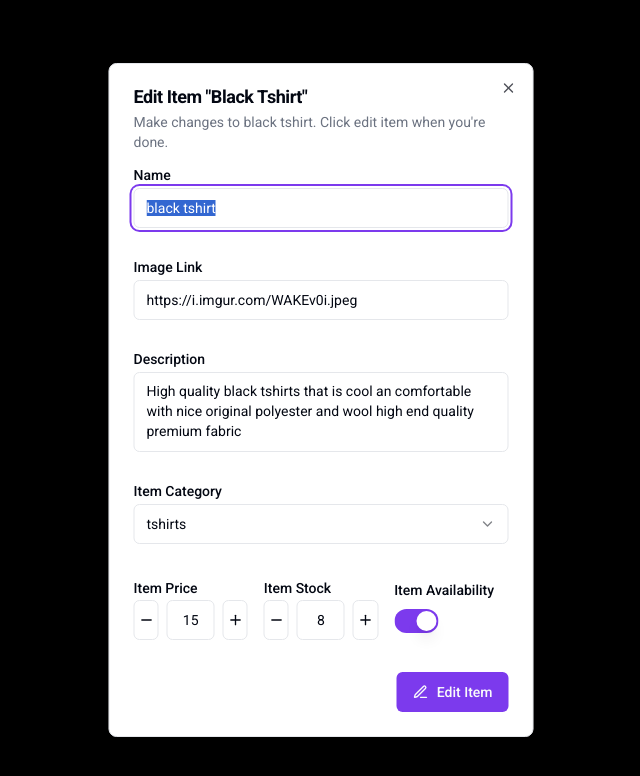
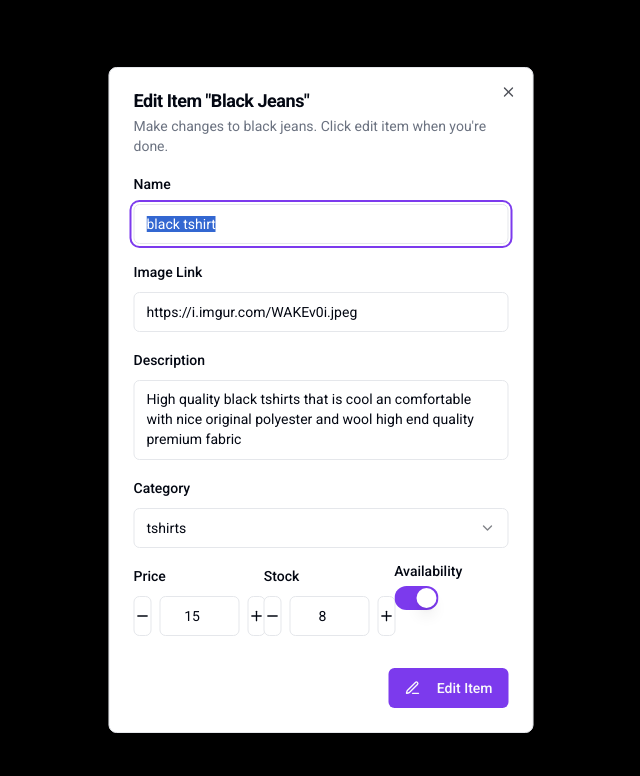
Before and after one commit to aliflikescoding/pern-inventory-app, a Next.js app in the folder frontend/: page /allitems in a window 1280 px wide. Both pictures are taken after a click on the icon 1163 px from the left and 1002 px from the top of the page. Shown: the part 602-1378 px from the top of the page, without its empty margins (319-959 px from the left). Built offline with nearby package versions, Linux system fonts and the light colour scheme; a web font is replaced by a local one.

Commit message:
Add shadcn form controls

```diff
--- a/frontend/package.json
+++ b/frontend/package.json
@@ -29,7 +29,7 @@
     "react": "19.0.0-rc-02c0e824-20241028",
     "react-chartjs-2": "^5.2.0",
     "react-dom": "19.0.0-rc-02c0e824-20241028",
-    "react-hook-form": "^7.53.1",
+    "react-hook-form": "^7.53.2",
     "recharts": "^2.13.3",
     "tailwind-merge": "^2.5.4",
     "tailwindcss-animate": "^1.0.7",
--- a/frontend/src/app/allitems/page.tsx
+++ b/frontend/src/app/allitems/page.tsx
@@ -1,6 +1,9 @@
 "use client";
 
-import React, { useState } from "react";
+import React from "react";
+import { zodResolver } from "@hookform/resolvers/zod";
+import { useForm } from "react-hook-form";
+import * as z from "zod";
 import {
   Table,
   TableBody,
@@ -8,8 +11,16 @@ import {
   TableHeader,
   TableRow,
 } from "@/components/ui/table";
+import {
+  Form,
+  FormControl,
+  FormField,
+  FormItem,
+  FormLabel,
+  FormMessage,
+} from "@/components/ui/form";
 import { allItems } from "@/app/data.js";
-import { PenLine, Box, Layers3, Trash } from "lucide-react";
+import { PenLine, Box, Layers3, Trash, Plus, Minus } from "lucide-react";
 import { Badge } from "@/components/ui/badge";
 import Image from "next/image";
 import Link from "next/link";
@@ -18,7 +29,6 @@ import AllItemsDonutChart from "@/components/all-items-donut-chart";
 import AvailDonutChart from "@/components/avail-donut-chart";
 import BarItemPrice from "@/components/bar-item-price";
 import { Input } from "@/components/ui/input";
-import { Label } from "@/components/ui/label";
 import { Button } from "@/components/ui/button";
 import { Switch } from "@/components/ui/switch";
 import { Textarea } from "@/components/ui/textarea";
@@ -30,8 +40,19 @@ import {
   SelectValue,
 } from "@/components/ui/select";
 import { categories } from "../data";
-import { Plus, Minus } from "lucide-react";
 
+// Form Schema
+const formSchema = z.object({
+  itemName: z.string().min(1, "Item name is required"),
+  imageLink: z.string().url("Must be a valid URL"),
+  itemDesc: z.string().min(1, "Description is required"),
+  itemCategory: z.string().min(1, "Category is required"),
+  price: z.number().min(0, "Price must be positive"),
+  stock: z.number().min(0, "Stock must be positive"),
+  itemAvail: z.boolean(),
+});
+
+// Rest of your interface definitions and data processing functions remain the same
 interface Item {
   item_id: number;
   item_name: string;
@@ -151,38 +172,41 @@ const getAvailabilitySummary = (items: typeof allItems) => {
 };
 
 const Items = () => {
+  const [isDialogOpen, setIsDialogOpen] = React.useState(false);
   const dataPie = processDataPie(allItems);
   const barData1 = processDataBar1(allItems);
   const dataPieAvail = getAvailabilitySummary(allItems);
   const barData2 = processDataBar2(allItems);
-  const [isDialogOpen, setIsDialogOpen] = useState(false);
-  /* form states */
-  const [itemName, setItemName] = useState("");
-  const [imageLink, setImageLink] = useState("");
-  const [itemDesc, setItemDesc] = useState("");
-  const [itemCategory, setItemCategory] = useState("");
-  const [price, setPrice] = useState(1);
-  const [stock, setStock] = useState(1);
-  const [itemAvail, setItemAvail] = useState(false);
 
-  const incrementPrice = () => {
-    setPrice(price + 1);
-  };
+  const form = useForm<z.infer<typeof formSchema>>({
+    resolver: zodResolver(formSchema),
+    defaultValues: {
+      itemName: "",
+      imageLink: "",
+      itemDesc: "",
+      itemCategory: "",
+      price: 1,
+      stock: 1,
+      itemAvail: false,
+    },
+  });
 
-  const decrementPrice = () => {
-    if (price > 0) {
-      setPrice(price - 1);
+  function onSubmit(values: z.infer<typeof formSchema>) {
+    // Handle the form submission
+    console.log(values);
+    setIsDialogOpen(false);
   }
-  };
 
-  const incrementStock = () => {
-    setStock(stock + 1);
-  };
-
-  const decrementStock = () => {
-    if (stock > 0) {
-      setStock(stock - 1);
-    }
+  const updateFormWithItem = (item: Item) => {
+    form.reset({
+      itemName: item.item_name,
+      imageLink: item.item_image_link,
+      itemDesc: item.item_desc,
+      itemCategory: item.category_name,
+      price: item.item_price,
+      stock: item.item_stock,
+      itemAvail: item.item_status,
+    });
   };
 
   return (
@@ -192,7 +216,7 @@ const Items = () => {
         <div className="flex justify-around my-3">
           <BarItemPrice data={barData2} />
           <AvailDonutChart
-            totalAvailable={dataPieAvail.totalAvailable}dark blue jeans
+            totalAvailable={dataPieAvail.totalAvailable}
             totalNotAvailable={dataPieAvail.totalNotAvailable}
           />
         </div>
@@ -281,13 +305,7 @@ const Items = () => {
                       onOpenChange={(open) => {
                         setIsDialogOpen(open);
                         if (open) {
-                          setItemName(item.item_name);
-                          setImageLink(item.item_image_link);
-                          setItemDesc(item.item_desc);
-                          setPrice(item.item_price);
-                          setStock(item.item_stock);
-                          setItemCategory(item.category_name);
-                          setItemAvail(item.item_status);
+                          updateFormWithItem(item);
                         }
                       }}
                     >
@@ -298,149 +316,206 @@ const Items = () => {
                         <DialogHeader>
                           <DialogTitle>
                             Edit Item &quot;
-                            <span className="capitalize">{itemName}</span>
+                            <span className="capitalize">{item.item_name}</span>
                             &quot;
                           </DialogTitle>
                           <DialogDescription>
-                            Make changes to {itemName}. Click edit item
+                            Make changes to {item.item_name}. Click edit item
                             when you&apos;re done.
                           </DialogDescription>
                         </DialogHeader>
-                        <div className="grid w-full max-w-sm items-center gap-1.5">
-                          <Label htmlFor="name">Name</Label>
-                          <Input
-                            type="text"
-                            id="name"
-                            placeholder="Item Name"
-                            value={itemName}
-                            onChange={(e) => setItemName(e.target.value)}
+                        <Form {...form}>
+                          <form
+                            onSubmit={form.handleSubmit(onSubmit)}
+                            className="space-y-4"
+                          >
+                            <FormField
+                              control={form.control}
+                              name="itemName"
+                              render={({ field }) => (
+                                <FormItem>
+                                  <FormLabel>Name</FormLabel>
+                                  <FormControl>
+                                    <Input placeholder="Item name" {...field} />
+                                  </FormControl>
+                                  <FormMessage />
+                                </FormItem>
+                              )}
                             />
-                        </div>
-                        <div className="grid w-full max-w-sm items-center gap-1.5 mt-4">
-                          <Label htmlFor="imageLink">Image Link</Label>
-                          <Input
-                            type="text"
-                            id="imageLink"
-                            placeholder="Image Link"
-                            value={imageLink}
-                            onChange={(e) => setImageLink(e.target.value)}
+
+                            <FormField
+                              control={form.control}
+                              name="imageLink"
+                              render={({ field }) => (
+                                <FormItem>
+                                  <FormLabel>Image Link</FormLabel>
+                                  <FormControl>
+                                    <Input placeholder="Image URL" {...field} />
+                                  </FormControl>
+                                  <FormMessage />
+                                </FormItem>
+                              )}
                             />
-                        </div>
-                        <div className="grid w-full gap-1.5 mt-4">
-                          <Label htmlFor="description">Description</Label>
+
+                            <FormField
+                              control={form.control}
+                              name="itemDesc"
+                              render={({ field }) => (
+                                <FormItem>
+                                  <FormLabel>Description</FormLabel>
+                                  <FormControl>
                                     <Textarea
-                            placeholder="Type your message here."
-                            id="description"
-                            style={{ resize: "none" }}
-                            value={itemDesc}
-                            onChange={(e) => setItemDesc(e.target.value)}
+                                      placeholder="Type your description here."
+                                      className="resize-none"
+                                      {...field}
                                     />
-                        </div>
-                        <div className="flex flex-col space-y-1.5 mt-4">
-                          <Label htmlFor="category">Item Category</Label>
-                          <Select defaultValue={itemCategory}>
-                            <SelectTrigger id="category">
-                              <SelectValue placeholder="Select Item Category" />
+                                  </FormControl>
+                                  <FormMessage />
+                                </FormItem>
+                              )}
+                            />
+
+                            <FormField
+                              control={form.control}
+                              name="itemCategory"
+                              render={({ field }) => (
+                                <FormItem>
+                                  <FormLabel>Category</FormLabel>
+                                  <Select
+                                    onValueChange={field.onChange}
+                                    defaultValue={field.value}
+                                  >
+                                    <FormControl>
+                                      <SelectTrigger>
+                                        <SelectValue placeholder="Select a category" />
                                       </SelectTrigger>
-                            <SelectContent position="popper">
-                              {categories.map((category) => {
-                                return (
+                                    </FormControl>
+                                    <SelectContent>
+                                      {categories.map((category) => (
                                         <SelectItem
                                           key={category.category_id}
-                                    value={`${category.category_name}`}
+                                          value={category.category_name}
                                         >
                                           {category.category_name}
                                         </SelectItem>
-                                );
-                              })}
+                                      ))}
                                     </SelectContent>
                                   </Select>
-                        </div>
-                        <div className="grid grid-cols-3 gap-4 w-full max-w-sm items-center gap-1.5 mt-4">
-                          <div>
-                            <Label htmlFor="price">Item Price</Label>
+                                  <FormMessage />
+                                </FormItem>
+                              )}
+                            />
+
+                            <div className="grid grid-cols-3 gap-4">
+                              <FormField
+                                control={form.control}
+                                name="price"
+                                render={({ field }) => (
+                                  <FormItem>
+                                    <FormLabel>Price</FormLabel>
+                                    <FormControl>
                                       <div className="flex items-center gap-2">
                                         <Button
+                                          type="button"
                                           variant="outline"
                                           size="icon"
-                                onClick={decrementPrice}
+                                          onClick={() =>
+                                            field.onChange(field.value - 1)
+                                          }
                                           className="h-10 w-10"
-                                aria-label="Decrease price"
                                         >
                                           <Minus className="h-4 w-4" />
                                         </Button>
                                         <Input
                                           type="number"
-                                id="price"
-                                inputMode="numeric"
-                                step="any"
-                                className="no-arrows h-10 w-12 flex text-center"
-                                value={price}
-                                onChange={(e) =>
-                                  setPrice(parseInt(e.target.value))
-                                }
+                                          {...field}
+                                          className="w-20 text-center"
                                         />
                                         <Button
+                                          type="button"
                                           variant="outline"
                                           size="icon"
-                                onClick={incrementPrice}
+                                          onClick={() =>
+                                            field.onChange(field.value + 1)
+                                          }
                                           className="h-10 w-10"
-                                aria-label="Increase price"
                                         >
                                           <Plus className="h-4 w-4" />
                                         </Button>
                                       </div>
-                          </div>
-                          <div>
-                            <Label htmlFor="stock">Item Stock</Label>
+                                    </FormControl>
+                                    <FormMessage />
+                                  </FormItem>
+                                )}
+                              />
+
+                              <FormField
+                                control={form.control}
+                                name="stock"
+                                render={({ field }) => (
+                                  <FormItem>
+                                    <FormLabel>Stock</FormLabel>
+                                    <FormControl>
                                       <div className="flex items-center gap-2">
                                         <Button
+                                          type="button"
                                           variant="outline"
                                           size="icon"
-                                onClick={decrementStock}
+                                          onClick={() =>
+                                            field.onChange(field.value - 1)
+                                          }
                                           className="h-10 w-10"
-                                aria-label="Decrease stock"
                                         >
                                           <Minus className="h-4 w-4" />
                                         </Button>
                                         <Input
                                           type="number"
-                                id="stock"
-                                inputMode="numeric"
-                                step="any"
-                                className="no-arrows h-10 w-12 flex text-center"
-                                value={stock}
-                                onChange={(e) =>
-                                  setStock(parseInt(e.target.value))
-                                }
+                                          {...field}
+                                          className="w-20 text-center"
                                         />
                                         <Button
+                                          type="button"
                                           variant="outline"
                                           size="icon"
-                                onClick={incrementStock}
+                                          onClick={() =>
+                                            field.onChange(field.value + 1)
+                                          }
                                           className="h-10 w-10"
-                                aria-label="Increase stock"
                                         >
                                           <Plus className="h-4 w-4" />
                                         </Button>
                                       </div>
-                          </div>
-                          <div className="flex flex-col">
-                            <Label htmlFor="">Item Availability</Label>
+                                    </FormControl>
+                                    <FormMessage />
+                                  </FormItem>
+                                )}
+                              />
+
+                              <FormField
+                                control={form.control}
+                                name="itemAvail"
+                                render={({ field }) => (
+                                  <FormItem className="flex flex-col">
+                                    <FormLabel>Availability</FormLabel>
+                                    <FormControl>
                                       <Switch
-                              checked={itemAvail}
-                              onCheckedChange={() => setItemAvail(!itemAvail)}
-                              className="mt-3"
+                                        checked={field.value}
+                                        onCheckedChange={field.onChange}
+                                      />
+                                    </FormControl>
+                                    <FormMessage />
+                                  </FormItem>
+                                )}
                               />
                             </div>
-                        </div>
+
                             <DialogFooter>
-                          <div className="flex justify-center">
-                            <Button className="mt-4">
-                              <PenLine /> Edit Item
+                              <Button type="submit" className="mt-4">
+                                <PenLine className="mr-2" /> Edit Item
                               </Button>
-                          </div>
                             </DialogFooter>
+                          </form>
+                        </Form>
                       </DialogContent>
                     </Dialog>
                     <AlertDialog>
```
Also changed, not shown: 1 other file (tests, documents, lock files or other folders). Lines whose indentation alone changed are shown as unchanged.
